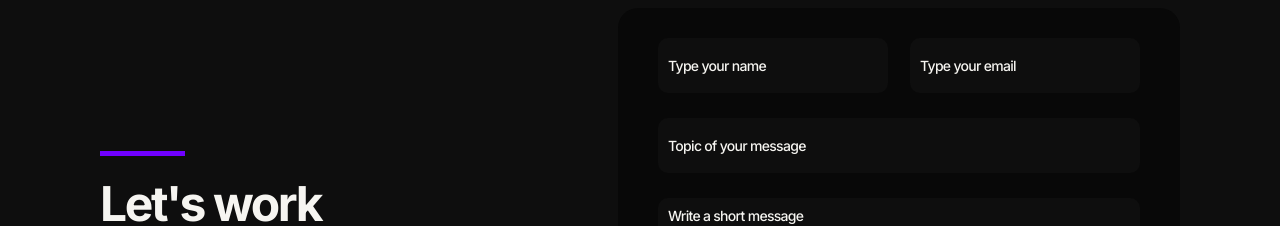
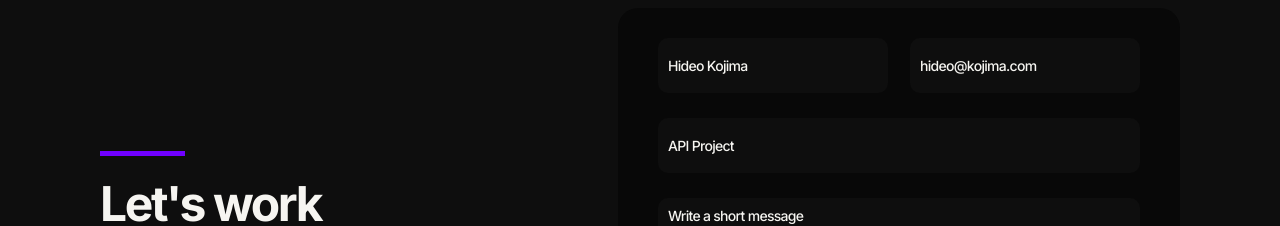
Before and after one commit to GomezFrannco/react-portfolio, a React (Vite) app: page / in a window 1280 px wide. Shown: the part 4177-4403 px from the top of the page. Built offline with nearby package versions, Linux system fonts and the light colour scheme.

Commit message:
Change the input component

```diff
--- a/src/pages/home/layout/Footer/index.jsx
+++ b/src/pages/home/layout/Footer/index.jsx
@@ -1,4 +1,4 @@
-import { EmailInput, TextAreaInput, TextInput } from "../../../../components/fields/fields.components";
+import { Input, TextAreaInput } from "../../../../components/fields/fields.components";
 import { Subtitles } from "../../../../components/text/titles.components";
 import {motion} from "framer-motion";
 import "./index.scss";
@@ -44,10 +44,10 @@ export default function Footer() {
         >
           <form action="">
             <div>
-              <TextInput placeholder="Type your name"/>
-              <EmailInput placeholder="Type your email"/>
+              <Input type="text" id="name" name="name" ph="Hideo Kojima"/>
+              <Input type="email" id="email" name="email" ph="hideo@kojima.com"/>
             </div>
-            <TextInput placeholder="Topic of your message"/>
+            <Input type="text" id="subject" name="subject" ph="API Project"/>
             <TextAreaInput/>
             <button>Send message</button>
           </form>
```
